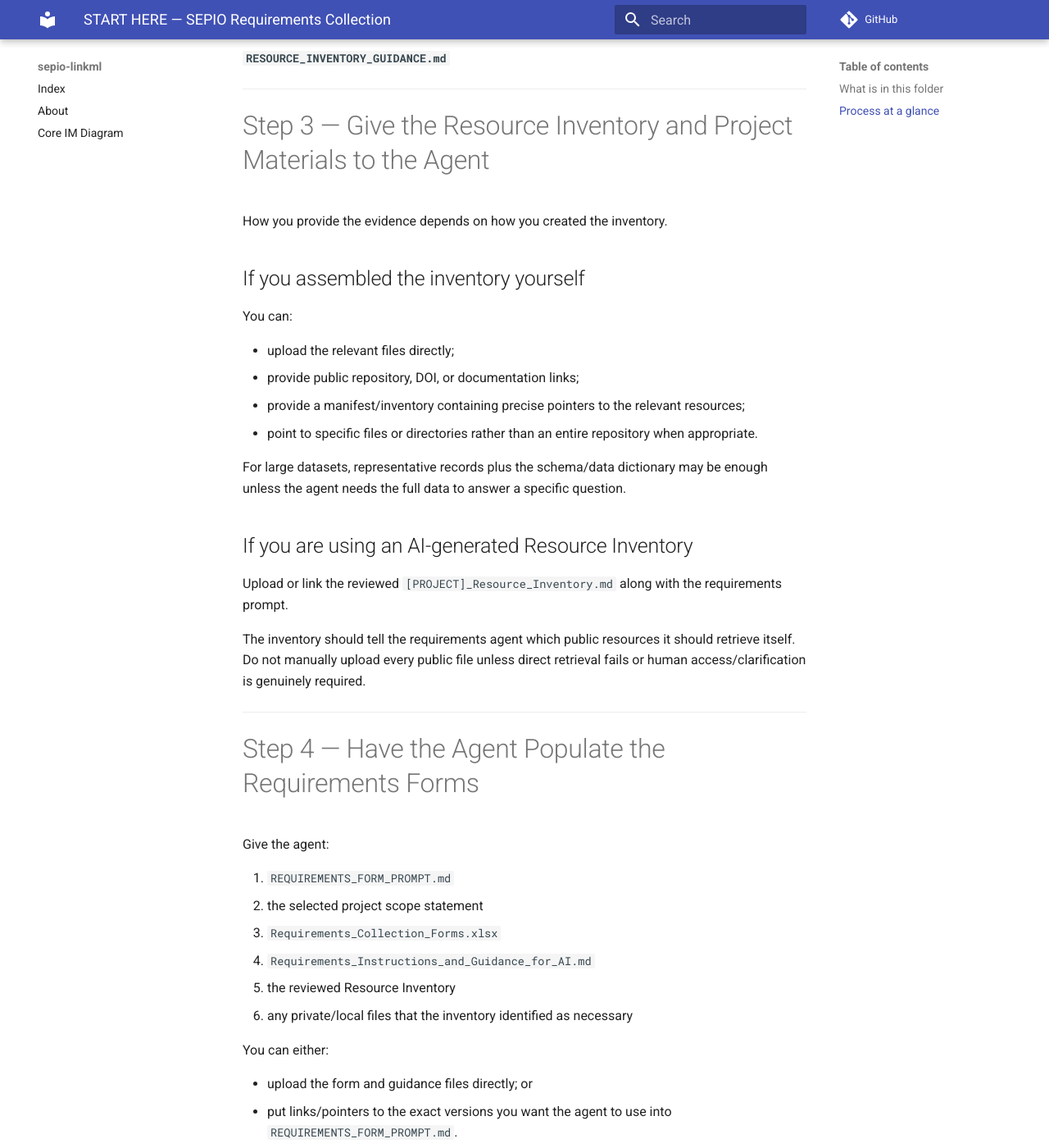
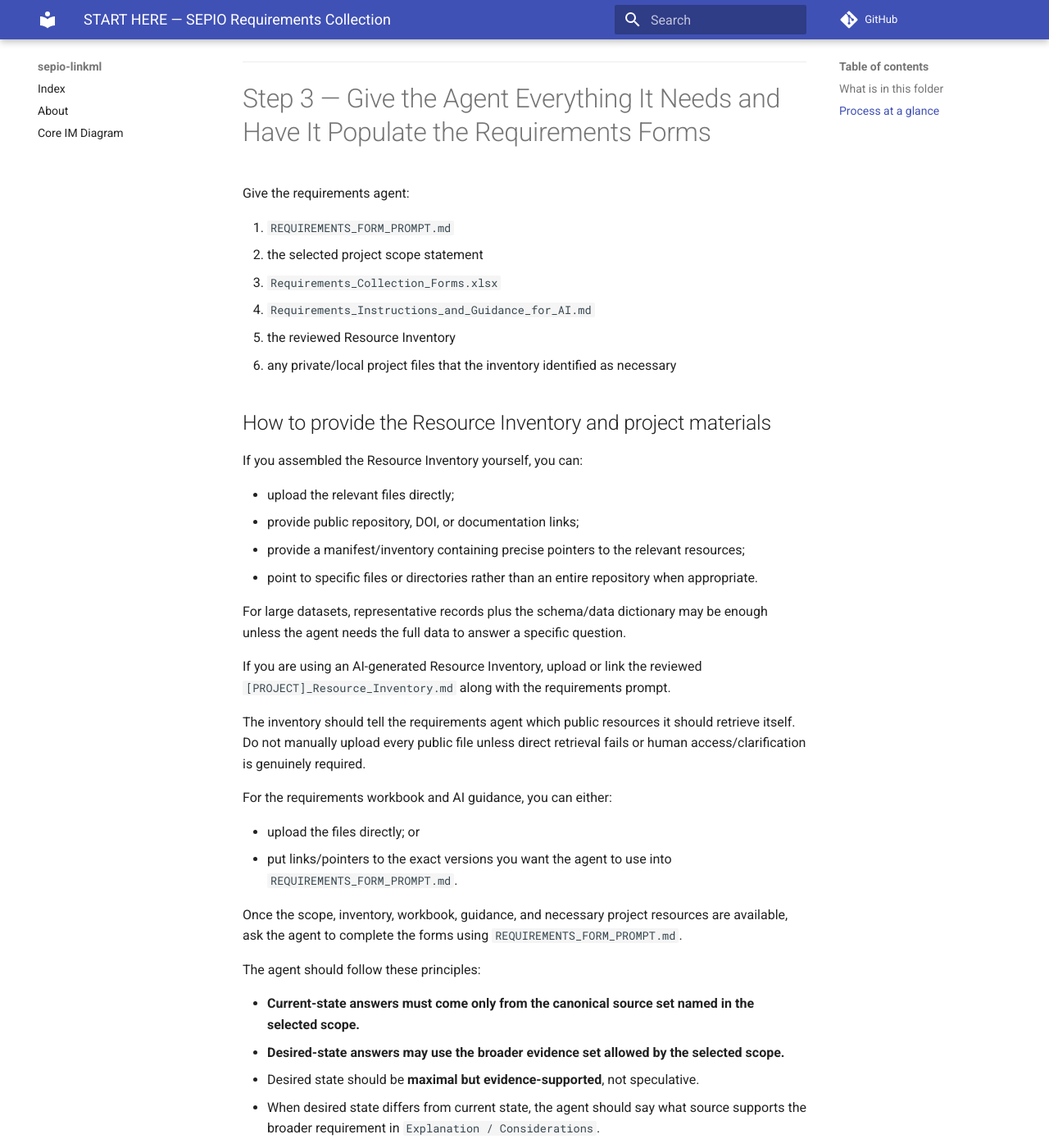
Before and after one commit to sepio-framework/sepio-linkml, an MkDocs documentation site: the page built from docs/requirements-collection/START_HERE.md, in a window 1280 px wide and 1400 px high, scrolled down 3690 px. Shown: the whole window at 82% size. Built offline with MkDocs 1.6.1 and Material for MkDocs 9.7.7, drawn with Linux system fonts in a browser that asks for light colours; comment, search, counter and statistics services are not loaded; some of the changed text lies outside the part shown.

Commit message:
Revise steps for requirements collection process
Updated steps for clarity and consistency in the requirements collection process.

```diff
--- a/docs/requirements-collection/START_HERE.md
+++ b/docs/requirements-collection/START_HERE.md
@@ -32,10 +32,9 @@ After you review and confirm the completed forms, a separate SEPIO requirements-
 
 1. **Define the scope.** Decide exactly which canonical source(s) control current-state answers and which broader sources may inform desired-state requirements.
 2. **Create a Resource Inventory.** Identify the best evidence, examples, versions, conflicts, and candidate scope statements.
-3. **Give the inventory and materials to the agent.**
-4. **Have the agent populate the Requirements Forms.**
-5. **Inspect the workbook and review memo.** Resolve uncertainties and correct anything that does not reflect the project.
-6. **Move to SEPIO mapping.** Once confirmed, use the requirements record as input to the separate requirements-to-model workflow.
+3. **Give the agent everything it needs and have it populate the Requirements Forms.**
+4. **Inspect the workbook and review memo.** Resolve uncertainties and correct anything that does not reflect the project.
+5. **Move to SEPIO mapping.** Once confirmed, use the requirements record as input to the separate requirements-to-model workflow.
 
 ---
 
@@ -108,13 +107,20 @@ For detailed instructions, source categories, examples, and inventory structure,
 
 ---
 
-# Step 3 — Give the Resource Inventory and Project Materials to the Agent
+# Step 3 — Give the Agent Everything It Needs and Have It Populate the Requirements Forms
 
-How you provide the evidence depends on how you created the inventory.
+Give the requirements agent:
 
-## If you assembled the inventory yourself
+1. `REQUIREMENTS_FORM_PROMPT.md`
+2. the selected project scope statement
+3. `Requirements_Collection_Forms.xlsx`
+4. `Requirements_Instructions_and_Guidance_for_AI.md`
+5. the reviewed Resource Inventory
+6. any private/local project files that the inventory identified as necessary
 
-You can:
+## How to provide the Resource Inventory and project materials
+
+If you assembled the Resource Inventory yourself, you can:
 
 - upload the relevant files directly;
 - provide public repository, DOI, or documentation links;
@@ -123,29 +129,16 @@ You can:
 
 For large datasets, representative records plus the schema/data dictionary may be enough unless the agent needs the full data to answer a specific question.
 
-## If you are using an AI-generated Resource Inventory
-
-Upload or link the reviewed `[PROJECT]_Resource_Inventory.md` along with the requirements prompt.
+If you are using an AI-generated Resource Inventory, upload or link the reviewed `[PROJECT]_Resource_Inventory.md` along with the requirements prompt.
 
 The inventory should tell the requirements agent which public resources it should retrieve itself. Do not manually upload every public file unless direct retrieval fails or human access/clarification is genuinely required.
 
----
+For the requirements workbook and AI guidance, you can either:
 
-# Step 4 — Have the Agent Populate the Requirements Forms
+- upload the files directly; or
+- put links/pointers to the exact versions you want the agent to use into `REQUIREMENTS_FORM_PROMPT.md`.
 
-Give the agent:
-
-1. `REQUIREMENTS_FORM_PROMPT.md`
-2. the selected project scope statement
-3. `Requirements_Collection_Forms.xlsx`
-4. `Requirements_Instructions_and_Guidance_for_AI.md`
-5. the reviewed Resource Inventory
-6. any private/local files that the inventory identified as necessary
-
-You can either:
-
-- upload the form and guidance files directly; or
-- put links/pointers to the exact versions you want the agent to use into `REQUIREMENTS_FORM_PROMPT.md`.
+Once the scope, inventory, workbook, guidance, and necessary project resources are available, ask the agent to complete the forms using `REQUIREMENTS_FORM_PROMPT.md`.
 
 The agent should follow these principles:
 
```
Also changed, not shown: other parts of docs/requirements-collection/START_HERE.md (+2 -2 lines).
